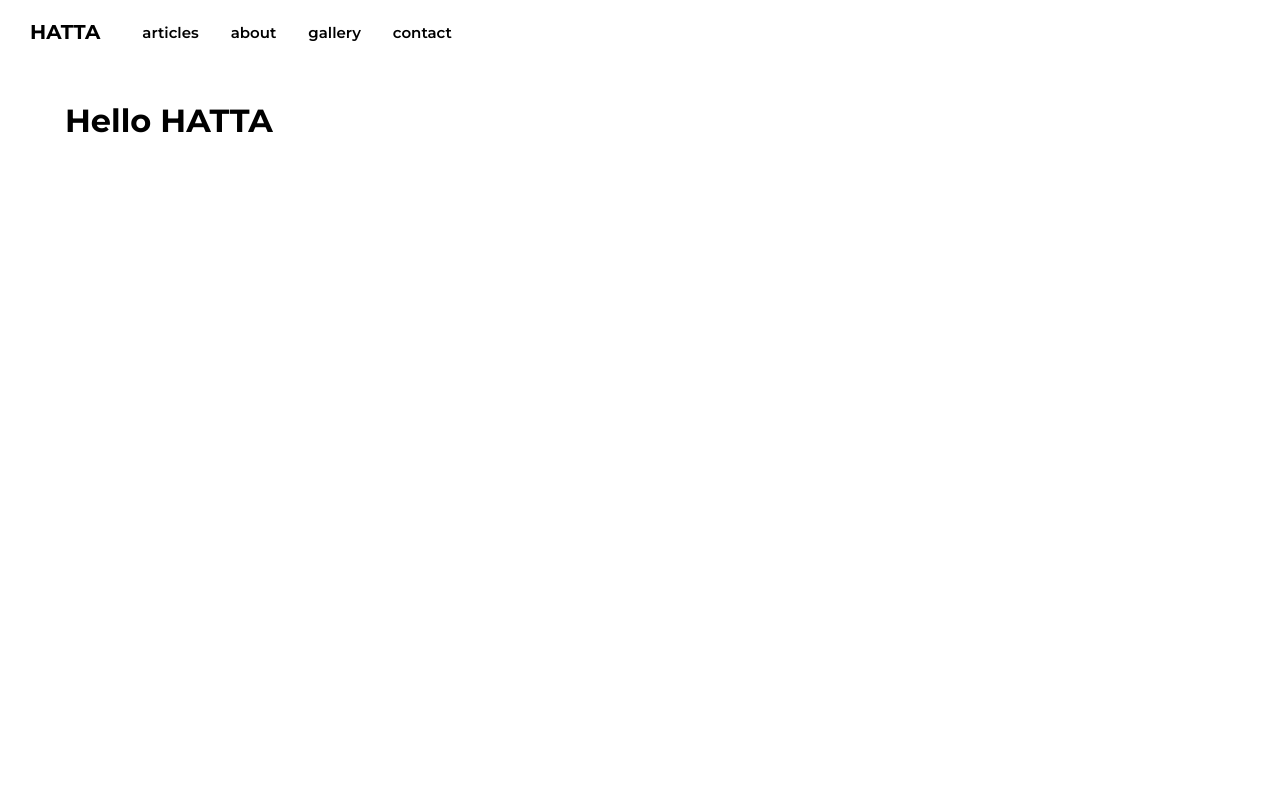
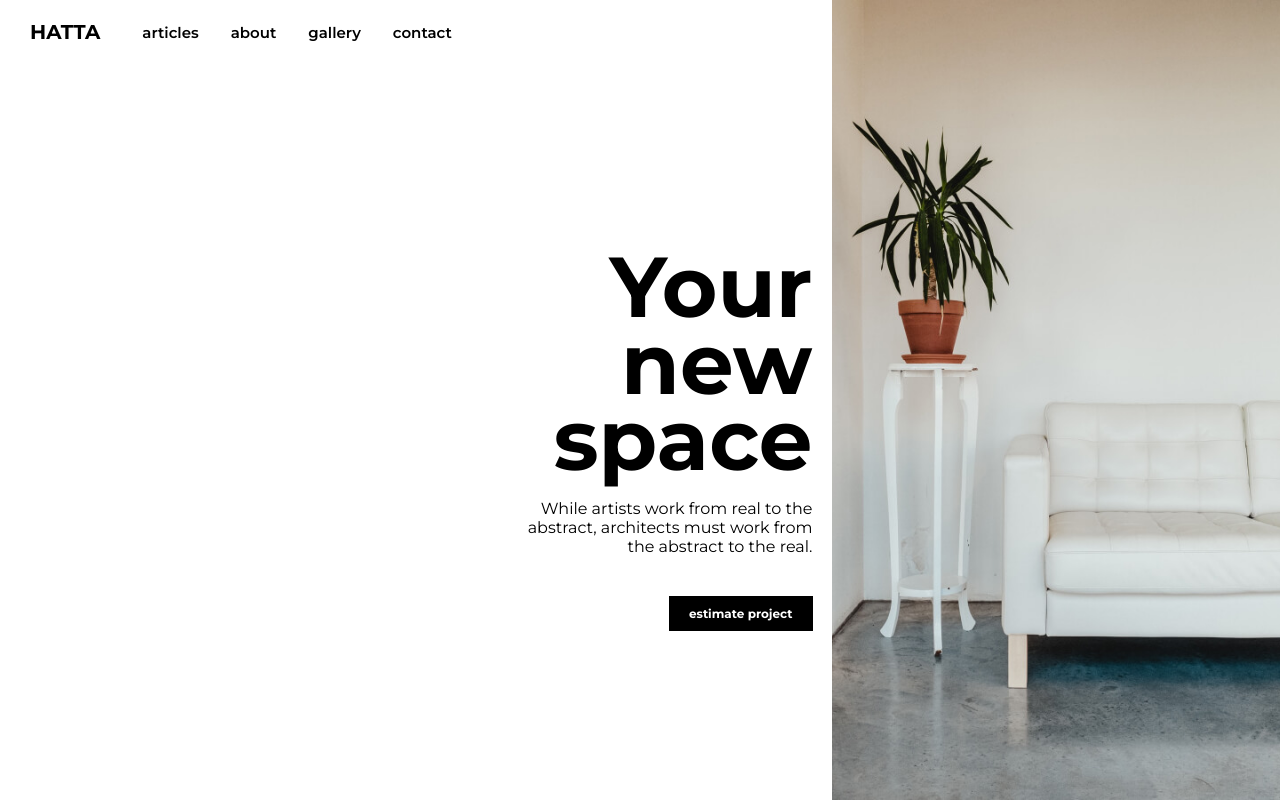
Before and after one commit to szymonStawowy94/hatta-website, a Gatsby site: page / in a window 1280 px wide. Built offline with nearby package versions, Linux system fonts and the light colour scheme; Gatsby itself is replaced by a stand-in of ours.

Commit message:
images in Gatsby

```diff
--- /dev/null
+++ b/src/components/Button/Button.js
@@ -0,0 +1,13 @@
+import React from "react"
+import styled from "styled-components";
+
+export const Button = styled.button`
+	padding: 10px 20px;
+	background-color: black;
+	color: white;
+	font-size: 12px;
+	border: none;
+	font-weight: bold;
+`
+
+export default Button
--- a/src/pages/index.js
+++ b/src/pages/index.js
@@ -1,12 +1,58 @@
 import React from "react"
-import { Link } from "gatsby"
+import {graphql} from "gatsby"
 import styled from 'styled-components';
-import Navigation from "../components/navigation/Navigation";
+import Image from 'gatsby-image';
+import Button from "../components/Button/Button"
 
-const IndexPage = () => (
+const ContentWrapper = styled.div`
+	width: 65%;
+	height: calc(100vh - 80px);
+	text-align: right;
+	display: flex;
+	flex-direction: column;
+	justify-content: center;
+	align-items: flex-end;
+	h1 {
+		font-size: 85px;
+		margin: 0;
+		width: 40%;
+		line-height: 0.9;
+	}
+	p {
+		margin: 20px 0 40px;
+		width: 40%;
+	}
+`
+
+const StyledImage = styled(Image)`
+	position: absolute !important;
+	height: 100vh;
+	top: 0;
+	right: 0;
+	width: 35%;
+	object-fit: cover;
+`
+const IndexPage = ({data}) => (
 	<>
-		<h1>Hello HATTA</h1>
+		<ContentWrapper>
+			<h1>Your new space</h1>
+			<p>While artists work from real to the abstract, architects must work from the abstract to the real.</p>
+			<Button>estimate project</Button>
+		</ContentWrapper>
+		<StyledImage fluid={data.file.childImageSharp.fluid} />
 	</>
 );
 
+export const query = graphql`
+    {
+        file(name: {eq: "hero"}) {
+            childImageSharp {
+                fluid(maxWidth: 800, maxHeight: 1200, quality: 100) {
+              		...GatsbyImageSharpFluid_noBase64
+                }
+            }
+        }
+    }
+`
+
 export default IndexPage
```
Also changed, not shown: src/assets/images/hero.jpg (added), static/photos/hero.jpg (added).
